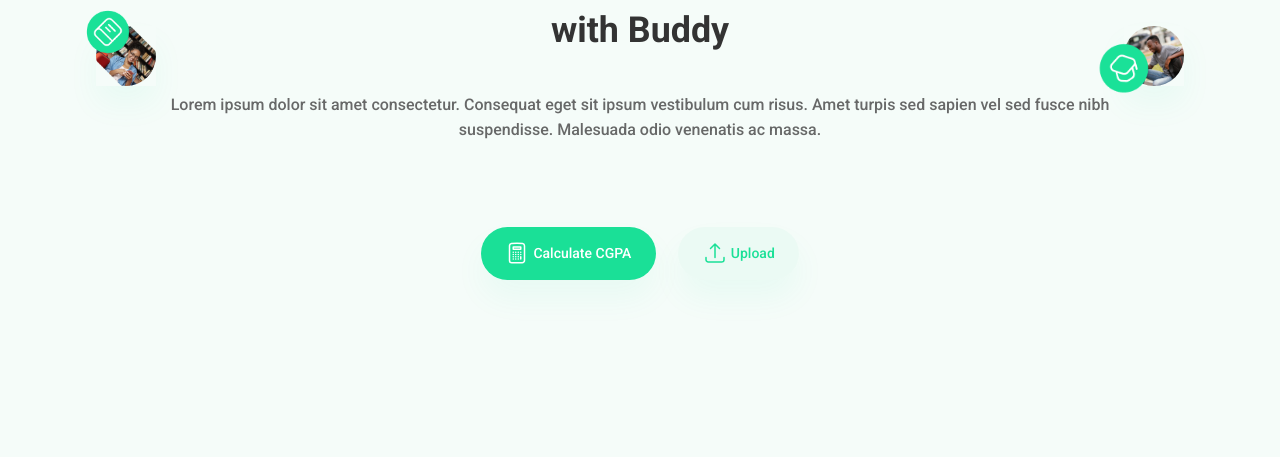
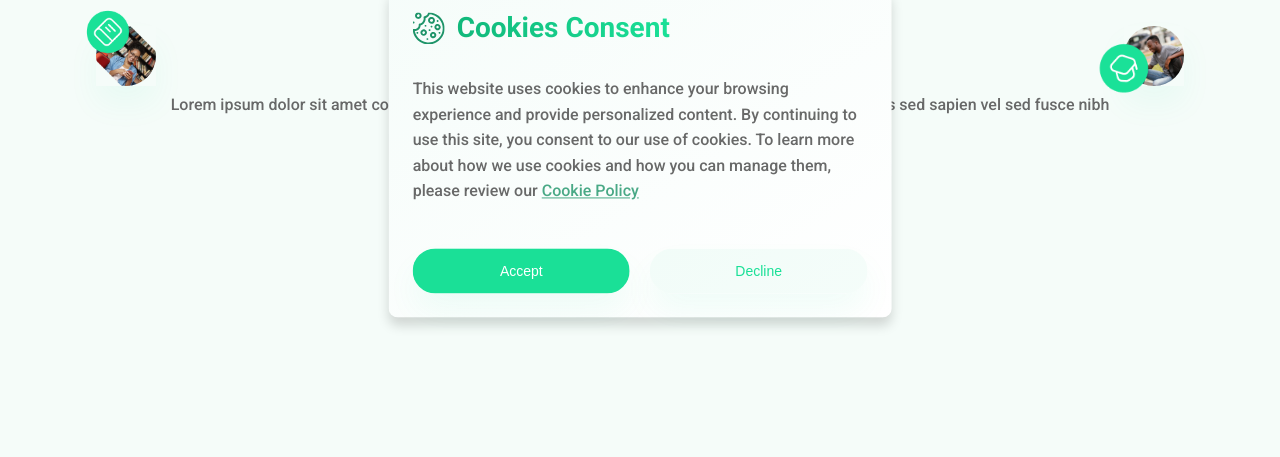
Before and after one commit to Taofeekabdulazeez/Buddy-site, a plain HTML site: page index.html in a window 1280 px wide. Shown: the part 247-704 px from the top of the page. Drawn offline with Linux system fonts and the light colour scheme.

Commit message:
implementing website cookie

```diff
--- a/index.html
+++ b/index.html
@@ -13,6 +13,7 @@
       <nav class="nav">
         <a class="logo-box" href="\#">
           <img class="logo-image" src="./images/Logo-img.png" alt="logo" />
+          <!-- <img src="./images/cookie.svg" alt="" /> -->
         </a>
         <div class="container__links">
           <ul class="nav__links">
@@ -562,6 +563,21 @@
         </div>
       </footer>
     </main>
+    <div class="cookie__modal">
+      <div class="heading-box">
+        <img class="cookie__img" src="./images/cookie.svg" alt="cookie icon" />
+        <h2 class="cookie__heading text-gradient">Cookies Consent</h2>
+      </div>
+      <p class="paragraph">
+        This website uses cookies to enhance your browsing experience and
+        provide personalized content. By continuing to use this site, you
+        consent to our use of cookies. To learn more about how we use cookies
+        and how you can manage them, please review our
+        <a href="\#">Cookie Policy</a>
+      </p>
+      <button class="btn" data-cta>Accept</button>
+      <button class="btn" data-inverted>Decline</button>
+    </div>
     <div class="overlay"></div>
     <script src="./../src/JS/script.js"></script>
   </body>
--- /dev/null
+++ b/src/sass/_cookie.scss
@@ -0,0 +1,59 @@
+.cookie {
+  &__modal {
+    position: fixed;
+    top: 50%;
+    left: 50%;
+    transform: translate(-50%, -50%);
+    padding: 2.4rem;
+    border-radius: 9px;
+    background-color: #fff;
+    box-shadow: 0 8px 12px 0 #00000027;
+    background-image: linear-gradient(
+      to top left,
+      #fff,
+      hsla(158, 90%, 39%, 0.039)
+    );
+
+    display: grid;
+    grid-template-columns: repeat(2, 1fr);
+    gap: 2rem;
+
+    .heading-box {
+      display: flex;
+      align-items: center;
+      gap: 1.2rem;
+      grid-column: 1 / span 2;
+      margin-bottom: 1.2rem;
+      // justify-content: center;
+    }
+
+    p {
+      width: 50ch;
+      grid-row: 2;
+      grid-column: 1 / span 2;
+
+      @media (max-width: 40em) {
+        width: 35ch;
+      }
+    }
+
+    a:is(:link, :visited) {
+      color: #1e9469;
+      transform: color 0.3s;
+    }
+
+    a:is(:hover, :active) {
+      color: $clr-primary;
+    }
+  }
+
+  &__img {
+    height: 3.2rem;
+    aspect-ratio: 1/1;
+    display: block;
+  }
+
+  &__heading {
+    font-size: 2.8rem;
+  }
+}
--- a/src/sass/main.scss
+++ b/src/sass/main.scss
@@ -1,10 +1,11 @@
-@import './variables';
-@import './resets';
-@import './utilities';
-@import './header';
-@import './operations';
-@import './features';
-@import './form';
-@import './accordion';
-@import './footer';
-@import './login';
+@import "./variables";
+@import "./resets";
+@import "./utilities";
+@import "./header";
+@import "./operations";
+@import "./features";
+@import "./form";
+@import "./accordion";
+@import "./footer";
+@import "./cookie";
+@import "./login";
```
Also changed, not shown: images/cookie.svg (added), src/sass/main.css, 1 other file.
